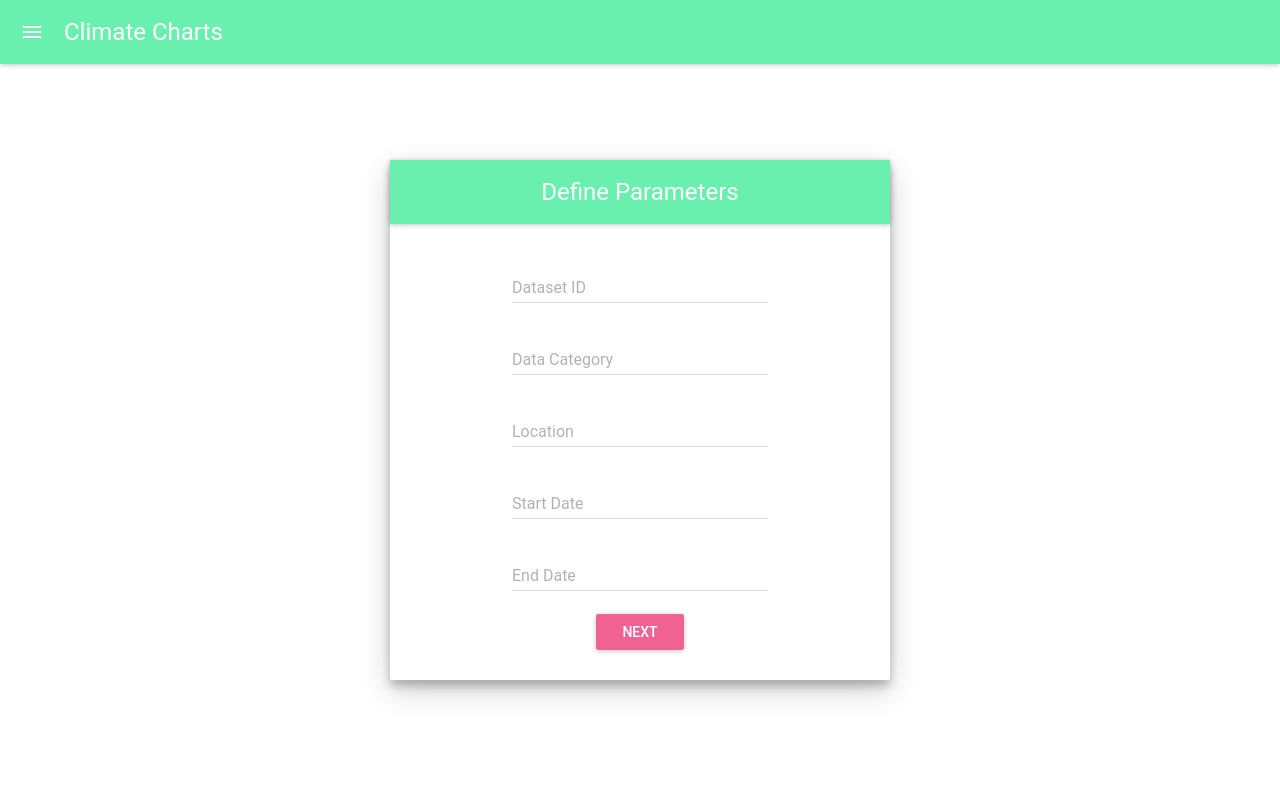
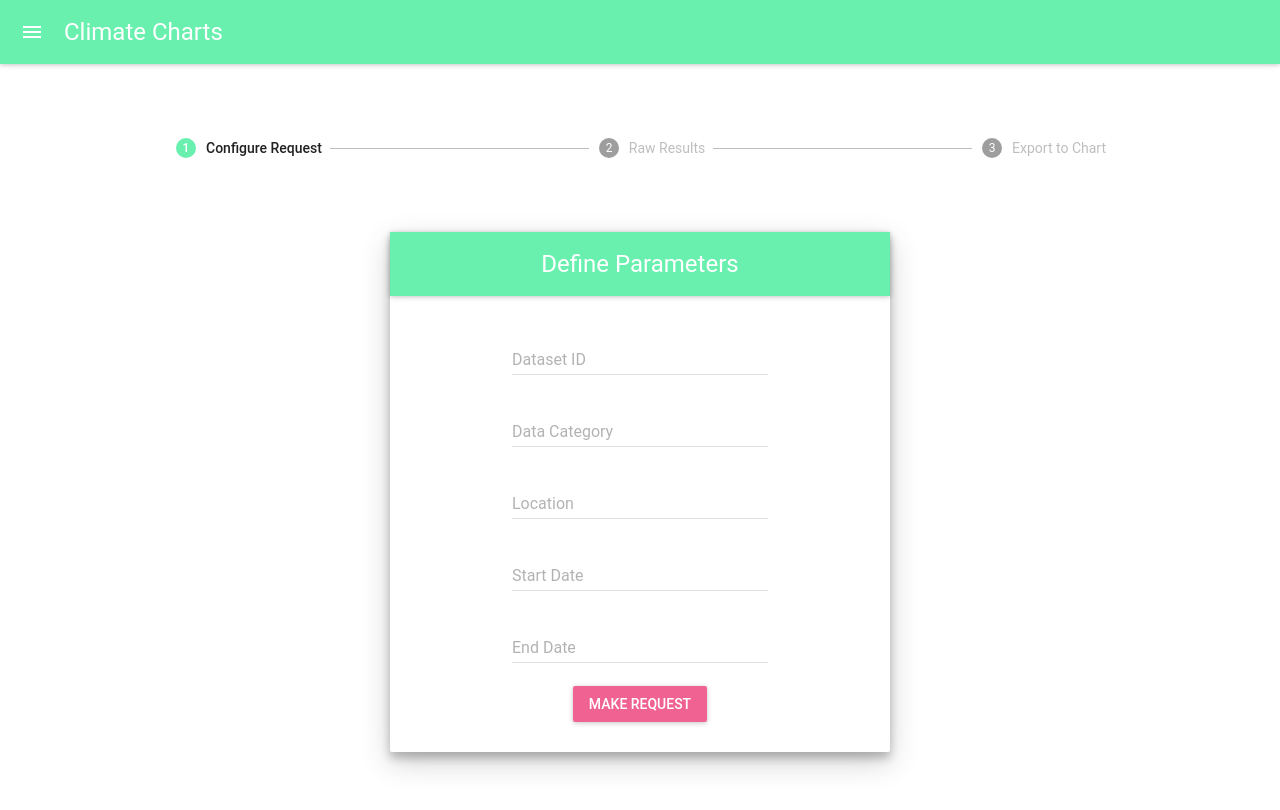
Before and after one commit to john-mcgowan1992/noaa_api_wrapper, a React app in the folder app/client/: page / in a window 1280 px wide. Shown: the top 810 px of the page. Built offline with nearby package versions, Linux system fonts and the light colour scheme; no server answers; what react-tap-event-plugin would draw is missing.

Commit message:
basic control flow for api request, error handling for requests

```diff
--- a/app/client/package.json
+++ b/app/client/package.json
@@ -15,6 +15,7 @@
     "prop-types": "^15.5.10",
     "react": "^15.6.1",
     "react-dom": "^15.6.1",
+    "react-json-tree": "^0.10.9",
     "react-redux": "^5.0.6",
     "react-router-dom": "^4.1.2",
     "react-tap-event-plugin": "^2.0.1",
--- /dev/null
+++ b/app/client/src/components/ApiDataDisplay/ApiDataDisplay.css
@@ -0,0 +1,14 @@
+.ApiDataDisplay {
+    margin: 5% auto;
+}
+
+.ApiDataDisplay .dataResults {
+    padding: 5%;
+    min-height: 400px;
+    max-width: 100%;
+    text-align: left;
+}
+
+.ApiDataDisplay .stepButton {
+    text-align: center;
+}
--- /dev/null
+++ b/app/client/src/components/ApiDataDisplay/ApiDataDisplay.js
@@ -0,0 +1,53 @@
+import React, { Component } from 'react';
+import Paper from 'material-ui/Paper';
+import RaisedButton from 'material-ui/RaisedButton';
+import FlatButton from 'material-ui/FlatButton';
+import AppBar from 'material-ui/AppBar';
+import JSONTree from 'react-json-tree';
+import './ApiDataDisplay.css';
+
+const containerStyle = {
+    maxWidth: 500,
+    margin: 'auto',
+}
+
+const theme = {
+    scheme: 'monokai',
+    base00: '#272822',
+    base01: '#383830',
+    base02: '#49483e',
+    base03: '#75715e',
+    base04: '#a59f85',
+    base05: '#f8f8f2',
+    base06: '#f5f4f1',
+    base07: '#f9f8f5',
+    base08: '#f92672',
+    base09: '#fd971f',
+    base0A: '#f4bf75',
+    base0B: '#a6e22e',
+    base0C: '#a1efe4',
+    base0D: '#66d9ef',
+    base0E: '#ae81ff',
+    base0F: '#cc6633'
+};
+
+class ApiDataDisplay extends Component {
+    render() {
+        return (
+            <div className="ApiDataDisplay">
+                <Paper style={containerStyle} zDepth={4}>
+                    <AppBar title="Api Results" showMenuIconButton={false} />
+                    <div className="dataResults">
+                           <JSONTree data={this.props.queryResults.data} theme={theme} hideRoot={true} invertTheme={true} />
+                    </div>
+                    <div className="stepButton">
+                        <FlatButton onClick={this.props.previous} style={{margin: 15}} label="Back" />
+                        <RaisedButton onClick={this.props.next} style={{margin: 15}} label="Next" secondary={true}/>
+                    </div>
+                </Paper>
+            </div>
+        )
+    }
+}
+
+export default ApiDataDisplay;
--- /dev/null
+++ b/app/client/src/components/ApiWidget/ApiWidget.css
@@ -0,0 +1,7 @@
+.ApiWidget {
+    margin: 5% auto;
+}
+
+.ApiWidget .formContainer {
+    padding: 3%;
+}
--- /dev/null
+++ b/app/client/src/components/ApiWidget/ApiWidget.js
@@ -0,0 +1,36 @@
+import React, { Component } from 'react';
+import Paper from 'material-ui/Paper';
+import AppBar from 'material-ui/AppBar';
+import RaisedButton from 'material-ui/RaisedButton';
+import './ApiWidget.css';
+import ControlledText from '../ControlledText/ControlledText';
+
+const containerStyle = {
+    maxHeight: 800,
+    maxWidth: 500,
+    margin: 'auto',
+}
+
+class ApiWidget extends Component {
+    render() {
+        return (
+            <div className="ApiWidget">
+                <Paper style={containerStyle} zDepth={3}>
+                    <AppBar title="Define Parameters" showMenuIconButton={false} />
+                    <div className="formContainer">
+                        <ControlledText floatingLabel="Dataset ID" hintText="GSOM" handleChange={this.props.setParameter} value={this.props.paramVals.datasetid} stateKey="datasetid" />
+                        <ControlledText floatingLabel="Data Category" hintText="PRCP" handleChange={this.props.setParameter} value={this.props.paramVals.datatypeid} stateKey="datatypeid" />
+                        <ControlledText floatingLabel="Location" hintText="ZIP:06830" handleChange={this.props.setParameter} value={this.props.paramVals.locationid} stateKey="locationid" />
+                        <ControlledText floatingLabel="Start Date" hintText="1964-07-13" handleChange={this.props.setParameter} value={this.props.paramVals.startdate} stateKey="startdate" />
+                        <ControlledText floatingLabel="End Date" hintText="1972-02-02" handleChange={this.props.setParameter} value={this.props.paramVals.enddate} stateKey="enddate" />
+                        <div>
+                            <RaisedButton onClick={this.props.next} style={{margin: 15}} label="Make Request" secondary={true}/>
+                        </div>
+                    </div>
+                </Paper>
+            </div>
+        )
+    }
+}
+
+export default ApiWidget;
--- a/app/client/src/components/App/App.jsx
+++ b/app/client/src/components/App/App.jsx
@@ -23,8 +23,8 @@ const muiTheme = getMuiTheme({
 class App extends Component {
 
     componentDidMount() {
-        const { dispatch } = this.props;
-        dispatch(fetchGSOMData());
+        // const { dispatch } = this.props;
+        // dispatch(fetchGSOMData());
     }
 
     render() {
--- a/app/client/src/components/ControlledText/ControlledText.js
+++ b/app/client/src/components/ControlledText/ControlledText.js
@@ -4,7 +4,7 @@ import TextField from 'material-ui/TextField';
 class ControlledText extends Component {
     constructor(){
         super()
-        this._wrapEventHandler = this._changeWrapper.bind(this)
+        this._changeWrapper = this._changeWrapper.bind(this)
     }
 
     _changeWrapper(e) {
@@ -15,7 +15,7 @@ class ControlledText extends Component {
         return (
             <TextField floatingLabelText={this.props.floatingLabel}
                         hintText={this.props.hintText}
-                        onChange={this._wrapEventHandler}
+                        onChange={this._changeWrapper}
                         value={this.props.value} />
         )
     }
--- a/app/client/src/components/Dashboard/Dashboard.css
+++ b/app/client/src/components/Dashboard/Dashboard.css
@@ -1,13 +1,5 @@
 .Dashboard {
     min-width: 100%;
     min-height: 95%;
-    margin: 10% auto;
+    margin: 5% auto;
 }
-
-.apiParameterContainer {
-    margin: 10% auto;
-}
-
-.Dashboard .formContainer {
-    padding: 3%;
-}
--- a/app/client/src/components/Dashboard/Dashboard.jsx
+++ b/app/client/src/components/Dashboard/Dashboard.jsx
@@ -1,65 +1,82 @@
 import React, { Component } from 'react';
 import './Dashboard.css';
+import ApiWidget from '../ApiWidget/ApiWidget';
+import ApiDataDisplay from '../ApiDataDisplay/ApiDataDisplay';
 
-import ControlledText from '../ControlledText/ControlledText';
-import TextField from 'material-ui/TextField';
-import AppBar from 'material-ui/AppBar';
-import Paper from 'material-ui/Paper';
-import RaisedButton from 'material-ui/RaisedButton';
+import { Step, Stepper, StepLabel, StepContent } from 'material-ui/Stepper';
 
 import { connect } from 'react-redux';
-import { setQueryParams } from '../../containers/actions';
-
-const containerStyle = {
-    maxHeight: 800,
-    maxWidth: 500,
-    margin: 'auto',
-}
+import { setQueryParams, fetchGSOMData } from '../../containers/actions';
 
 class Dashboard extends Component {
 
     constructor(props) {
         super(props)
         this.state = {
+            apiParams: {
                 datasetid: "",
                 startdate: "",
                 enddate: "",
                 locationid: "",
                 datatypeid: "",
                 units: ""
+            },
+            stepperIndex: 0
         }
 
         this._handleChange = this._handleChange.bind(this)
         this._handleClick = this._handleClick.bind(this)
+        this._completeStepper = this._completeStepper.bind(this)
+        this._stepBack = this._stepBack.bind(this)
     }
 
     _handleChange(key, event) {
-        this.setState({[ key ]: event.target.value})
+        const newState = Object.assign({}, this.state.apiParams, {
+            [ key ]: event.target.value
+        })
+        this.setState({apiParams: newState})
     }
 
-    _handleClick(event){
+    _handleClick(event) {
         const { dispatch } = this.props;
-        dispatch(setQueryParams(this.state))
+        const { stepperIndex } = this.state;
+        dispatch(setQueryParams(this.state.apiParams))
+        dispatch(fetchGSOMData(this.state.apiParams))
+        this.setState({"stepperIndex": stepperIndex + 1})
+    }
+
+    _completeStepper() {
+        const { stepperIndex } = this.state;
+        this.setState({"stepperIndex": stepperIndex + 1})
+    }
+
+    _stepBack() {
+        const { stepperIndex } = this.state;
+        this.setState({"stepperIndex": stepperIndex - 1})
     }
 
     render() {
         return (
             <div className="Dashboard">
-                <div className="apiParameterContainer">
-                    <Paper style={containerStyle} zDepth={3}>
-                        <AppBar title="Define Parameters" showMenuIconButton={false} />
-                        <div className="formContainer">
-                            <ControlledText floatingLabel="Dataset ID" hintText="GSOM" handleChange={this._handleChange} value={this.state.datasetid} stateKey="datasetid" />
-                            <ControlledText floatingLabel="Data Category" hintText="PRCP" handleChange={this._handleChange} value={this.state.datatypeid} stateKey="datatypeid" />
-                            <ControlledText floatingLabel="Location" hintText="ZIP:06830" handleChange={this._handleChange} value={this.state.locationid} stateKey="locationid" />
-                            <ControlledText floatingLabel="Start Date" hintText="1964-07-13" handleChange={this._handleChange} value={this.state.startdate} stateKey="startdate" />
-                            <ControlledText floatingLabel="End Date" hintText="1972-02-02" handleChange={this._handleChange} value={this.state.enddate} stateKey="enddate" />
                 <div>
-                                <RaisedButton onClick={this._handleClick} style={{margin: 15}} label="Next" secondary={true}/>
+                    <Stepper activeStep={this.state.stepperIndex}>
+                        <Step>
+                            <StepLabel>Configure Request</StepLabel>
+                        </Step>
+                        <Step>
+                            <StepLabel>Raw Results</StepLabel>
+                        </Step>
+                        <Step>
+                            <StepLabel>Export to Chart</StepLabel>
+                        </Step>
+                    </Stepper>
                 </div>
-                        </div>
-                    </Paper>
-                </div>
+                {
+                    this.state.stepperIndex === 0 ?
+                    <ApiWidget next={this._handleClick} setParameter={this._handleChange} paramVals={this.state.apiParams} /> :
+                    <ApiDataDisplay next={this._completeStepper} previous={this._stepBack} queryResults={this.props.GSOM}/>
+                }
+
             </div>
         )
     }
--- a/app/client/src/containers/actions.js
+++ b/app/client/src/containers/actions.js
@@ -8,14 +8,7 @@ export function fetchGSOMData (requestParams) {
     return dispatch => {
         dispatch({ type: REQUEST_GSOM_DATA, requestParams })
         axios.get("/api/noaa/data", {
-            params: {
-                datasetid: "GSOM",
-                startdate: "1941-06-06",
-                enddate: "1949-11-04",
-                locationid: "ZIP:06830",
-                datatypeid: "PRCP",
-                units: "standard"
-            }
+            params: requestParams
         })
         .then(res => {
             console.log("res:", res);
--- a/app/client/src/containers/reducers.js
+++ b/app/client/src/containers/reducers.js
@@ -16,7 +16,7 @@ function GSOM(
         case RECEIVE_GSOM_DATA:
             return Object.assign({}, state, {
                 isFetching: false,
-                data: [{PRCP: 28.2}, {PRCP: 24.1}]
+                data: action.data
             });
         default:
             return state;
```
Also changed, not shown: 1 other file (tests, documents, lock files or other folders). Lines whose indentation alone changed are shown as unchanged.
